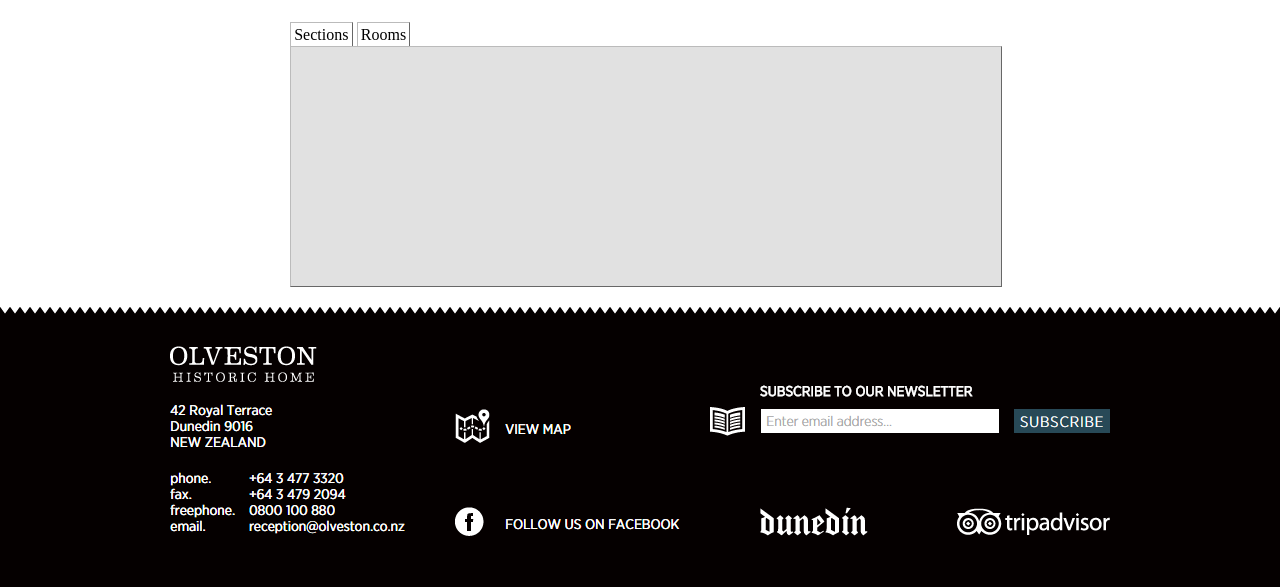
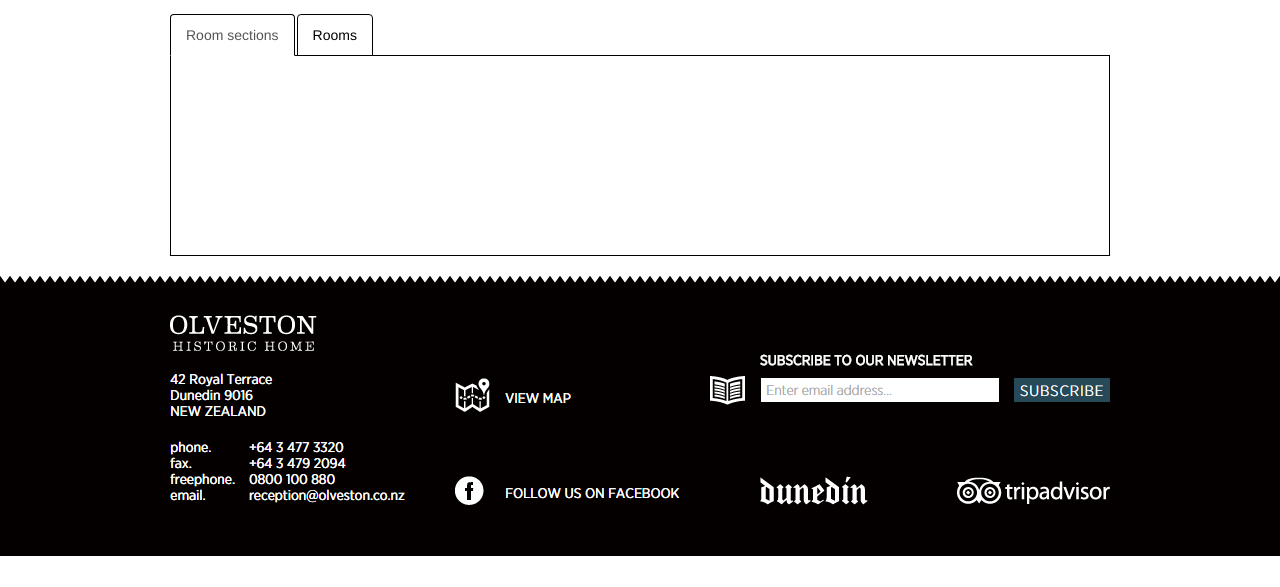
Before and after one commit to doglitbug/olveston, a PHP site: page / in a window 1280 px wide. Shown: the part 503-1090 px from the top of the page. After the commit the page ends 1059 px from the top, so only its background shows below. Run offline with PHP 8.4, Linux system fonts and the light colour scheme; the visitor is signed in with stand-in values (Sample User, id 1); data that the repository does not hold is empty; a stand-in replaces the project's code that opens the database connection; some libraries are stand-ins or nearby versions.

Commit message:
styling changes

```diff
--- a/index.php
+++ b/index.php
@@ -33,10 +33,16 @@
     <span class="black-arrow right gallery-right" onClick="nextFrame()"></span>
 
 </div><!-- /content -->
+<div class="container">
+		<div class="divsize">
+            <ul class="nav nav-tabs">
+                <li role="presentation" class="active"><a href="index.php">Room sections</a></li>
+                <li role="presentation"><a href="room.php">Rooms</a></li>
+            </ul>
 
-<div class=tabOuter>
-    <div class=tabs>
-        <div id=tab1> <a href="#tab1">Sections</a>
+			<div class=" tab-content tab-content-outter divsize">
+                <div class="tab-content tab-content-inner border">
+					<div class="col-lg-12 margTop">
 						<div id="outer">
 							<div class="wrap">
 								<ul>
@@ -47,20 +53,10 @@
 							</div>
 						</div>
 					</div>
-        <div id=tab2> <a href="#tab2">Rooms</a>
-            <div id="outer">
-                <div class="wrap">
-                    <ul>
-                        <?php
-                        getRooms($dbc);
-                        ?>
-                    </ul>
 				</div>
 			</div>
 		</div>
 </div>
-</div>
-
 
 
 <!-- used for dimming the background -->
--- a/scripts/footer.php
+++ b/scripts/footer.php
@@ -1,6 +1,7 @@
 </div><!-- /page -->
 <div id="footer"><div class="footInfo"></div></div>
 
-
+	<script src="https://ajax.googleapis.com/ajax/libs/jquery/1.11.3/jquery.min.js"></script>
+	<script src="http://maxcdn.bootstrapcdn.com/bootstrap/3.3.5/js/bootstrap.min.js"></script>
 </body>
 </html>
--- a/scripts/header.php
+++ b/scripts/header.php
@@ -118,13 +118,20 @@
     <head>
         <meta charset = "utf-8" />
         <title>Olveston Historic Home</title>
-        <link type = "text/css" rel = "stylesheet" href = "scripts/stylesheet.css" />
+		<link rel="stylesheet" href="https://maxcdn.bootstrapcdn.com/bootstrap/3.3.5/css/bootstrap.min.css"/>
+        <link rel="stylesheet" href="https://maxcdn.bootstrapcdn.com/bootstrap/3.3.5/css/bootstrap-theme.min.css"/>
+		<link type = "text/css" rel = "stylesheet" href = "scripts/stylesheet.css" />
         <script type="text/javascript" src="scripts/getItem.js"></script>
         <?php generateLeftRight($nextFrame[0], $prevFrame[0]); ?>
     </head>
     <body>
-        <div id="header"></div>
-		<div class="headCont"></div>
-		<div class="navBar"></div>
+        <header>
+            <div class="headerBack col-md-12">
+                <div class="headCont col-md-12">
+                </div>
+            </div>
 
-        <div id="page">
+            <div class="navBar col-md-12">
+				<img src="images/links.PNG" alt="nav" >
+            </div>
+        </header>
--- a/scripts/stylesheet.css
+++ b/scripts/stylesheet.css
@@ -15,7 +15,7 @@
 body {
     position: relative; /*Needed for pop up*/
 }
-ul{list-style:none;padding:5px;}
+ul{list-style:none;padding:0px;}
 
 #header {
     margin:0;
@@ -131,14 +139,129 @@
 div.tabs :target {
     outline: none}
 
+.nav {
+    padding-left: 0;
+    list-style: none;
+}
+a {
+    color: #000;
+    text-decoration: none;
+}
+
+.nav-tabs {
+	margin-top:10px;
+    border-bottom: 1px solid #000;
+}
+
+.nav > li > a:hover,
+.nav > li > a:focus {
+  text-decoration: none;
+  background-color: #eee;
+}
+
+.nav .open > a,
+.nav .open > a:hover,
+.nav .open > a:focus {
+  background-color: #000;
+  border-color: #337ab7;
+}
+
+.nav-tabs {
+  border-bottom: 1px solid #000;
+
+}
+.nav-tabs > li {
+  float: left;
+  margin-bottom: -1px;
+
+}
+.nav-tabs > li > a {
+  margin-right: 2px;
+  line-height: 1.42857143;
+  border: 1px solid #000;
+  border-radius: 4px 4px 0 0;
+  background-color: #fff;
+}
+.nav-tabs > li > a:hover {
+  border-color: #000 #000 #000;
+}
+.nav-tabs > li.active > a,
+.nav-tabs > li.active > a:hover,
+.nav-tabs > li.active > a:focus {
+  color: #555;
+  cursor: default;
+  background-color: #fff;
+  border: 1px solid #000;
+  border-bottom-color: transparent;
+}
+.nav-tabs.nav-justified {
+  width: 100%;
+  border-bottom: 0;
+}
+.nav-tabs.nav-justified > li {
+  float: none;
+}
+.nav-tabs.nav-justified > li > a {
+  margin-bottom: 5px;
+  text-align: center;
+}
+.nav-tabs.nav-justified > .dropdown .dropdown-menu {
+  top: auto;
+  left: auto;
+}
+@media (min-width: 768px) {
+  .nav-tabs.nav-justified > li {
+    display: table-cell;
+    width: 1%;
+  }
+  .nav-tabs.nav-justified > li > a {
+    margin-bottom: 0;
+  }
+}
+.nav-tabs.nav-justified > li > a {
+  margin-right: 0;
+  border-radius: 4px;
+}
+.nav-tabs.nav-justified > .active > a,
+.nav-tabs.nav-justified > .active > a:hover,
+.nav-tabs.nav-justified > .active > a:focus {
+  border: 1px solid #ddd;
+}
+@media (min-width: 768px) {
+  .nav-tabs.nav-justified > li > a {
+    border-bottom: 1px solid #ddd;
+    border-radius: 4px 4px 0 0;
+  }
+  .nav-tabs.nav-justified > .active > a,
+  .nav-tabs.nav-justified > .active > a:hover,
+  .nav-tabs.nav-justified > .active > a:focus {
+    border-bottom-color: #fff;
+  }
+}
+.tab-content-inner{
+	padding: 20px 0 0 20px;
+}
+
+.tab-content-outter{
+	margin-top: 0px;
+	padding-bottom:20px;
+	min-height: 200px;
+	border-bottom: solid 1px #000;
+	border-left: solid 1px #000;
+	border-right: solid 1px #000;
+}
+
+.tab-content-inner{
+	padding: 20px 0 0 20px;
+}
 /*gallery*/
 #outer{
-    width:700px;
+    max-width:100%;
     margin:auto;
 }
 .wrap {
 
-    /*width: 520px;*/
+    max-width: 100%;
     overflow: auto;
     white-space:nowrap;
 }
@@ -233,6 +356,12 @@
     z-index: 100;
 }
 
+.divsize{
+	width: 940px;
+	margin: 0 auto;
+	padding-bottom:20px;
+}
+
 .itemImg {
     max-width: 150px;
     width: 100%;
```
Also changed, not shown: other parts of scripts/stylesheet.css (+16 -8 lines), admin/createItem.php (+25 -6 lines), admin/css/stylesheet.css (+21 -1 lines), admin/editItem.php (+32 -10 lines), admin/index.php (+36 -24 lines), images/items/blank.png. Lines whose indentation alone changed are shown as unchanged.
